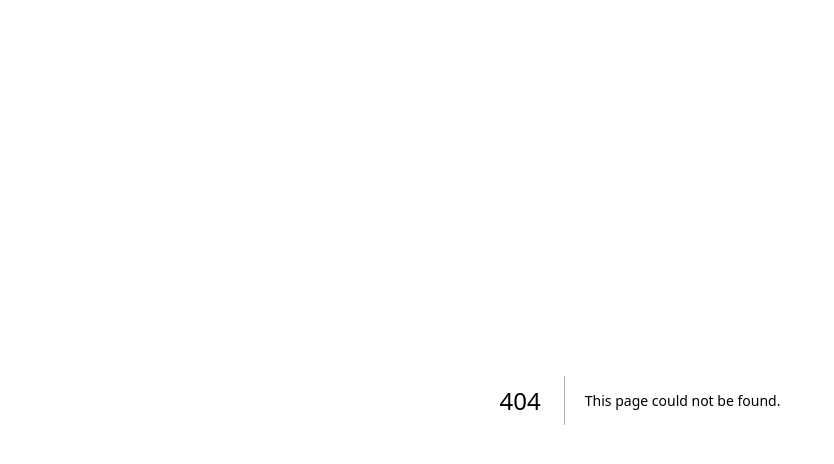
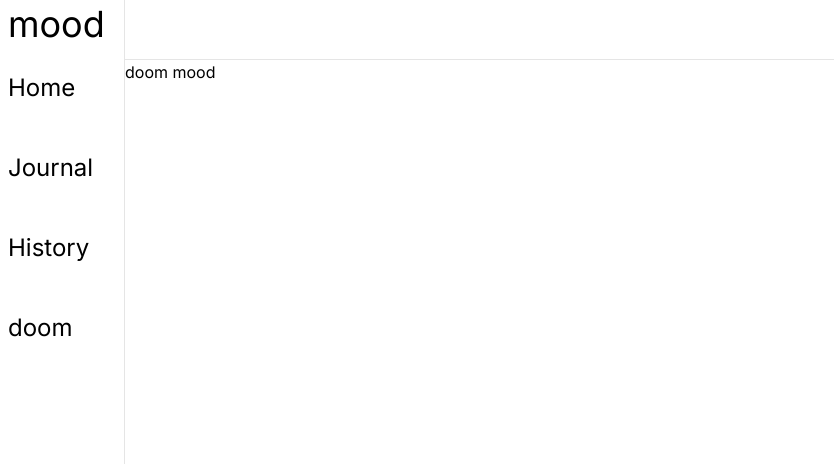
Before and after one commit to AllenJoeG/Mood-nextjs-ai, a Next.js app: page /doom in a window 1280 px wide. Before the commit this address had no page. Shown: the top 464 px of the page, without its empty margins (0-834 px from the left). Built offline with nearby package versions, Linux system fonts and the light colour scheme.

Commit message:
aside nav shrunk 75px. Route and bare component spun up for /doom. palindromes.

```diff
--- /dev/null
+++ b/app/(dashboard)/doom/page.tsx
@@ -0,0 +1,10 @@
+
+
+const Doom = async () => {
+
+  return (
+    <div> doom mood </div>
+  )
+}
+
+export default Doom
--- a/app/(dashboard)/history/page.tsx
+++ b/app/(dashboard)/history/page.tsx
@@ -4,6 +4,7 @@ import { prisma } from "@/utils/db"
 
 const getData = async () => {
   const user = await getUserByClerkID()
+  //Fetch analysis
   const analyses = await prisma.analysis.findMany({
     where: {
       userId: user.id,
@@ -12,9 +13,9 @@ const getData = async () => {
       createdAt: 'asc'
     },
   })
-
   const sum = analyses.reduce((all, current) => all + current.sentimentScore, 0)
   const avg = Math.round(sum / analyses.length)
+
   return { analyses, avg}
 }
 
--- a/app/(dashboard)/layout.tsx
+++ b/app/(dashboard)/layout.tsx
@@ -7,24 +7,23 @@ const links = [
   {href: '/', label: 'Home'},
   {href: '/journal', label: 'Journal'},
   {href: '/history', label: 'History'},
+  {href: '/doom', label: 'doom'}
 ]
 
 const DashboardLayout = ({children}) => {
 
   return (
     <div className="h-screen w-screen relative">
-      <aside className="absolute w-[200px] top-0 left-0 h-full border-r border-black/10">
-
-        <div>
-        Mood
-        </div>
+      <aside className="absolute w-[125px] top-0 left-0 h-full border-r border-black/10">
+        <div className="px-2 py-1 text-4xl ">mood</div>
         <ul>
           {links.map(link => (
             <li key={link.href} className="px-2 py-6 text-2xl"><Link href={link.href}>{link.label}</Link></li>
           ))}
         </ul>
       </aside>
-      <div className="ml-[200px] h-full">
+
+      <div className="ml-[125px]">
         <header className="h-[60px] border-b border-black/10">
           <div className="h-full w-full px-6 flex items-center justify-end">
             <UserButton/>
```
